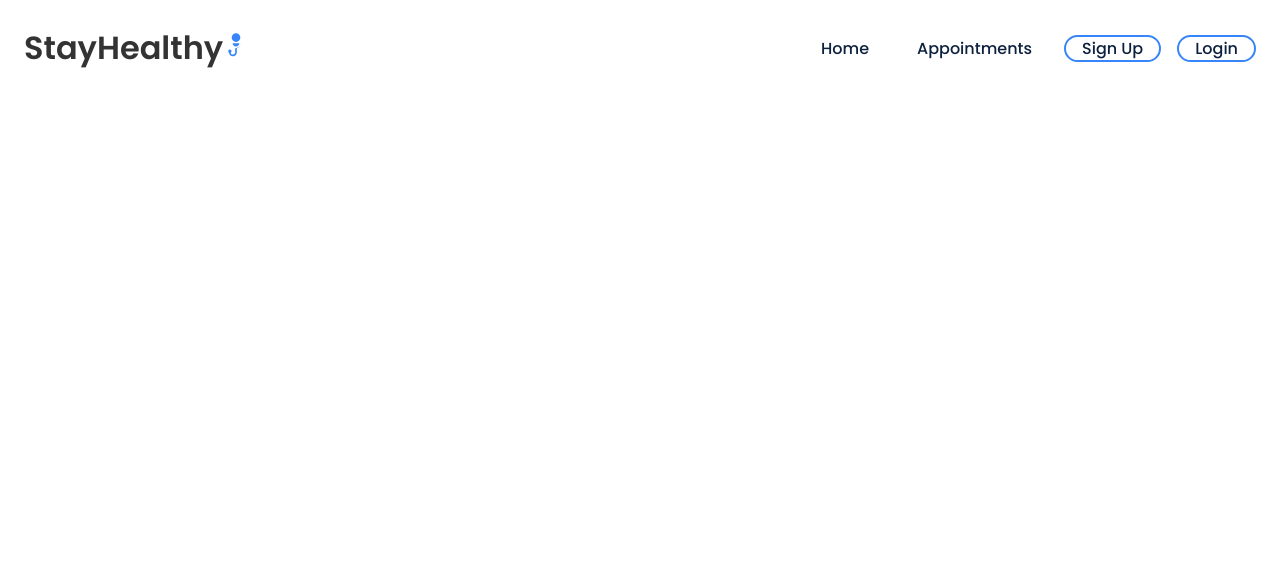
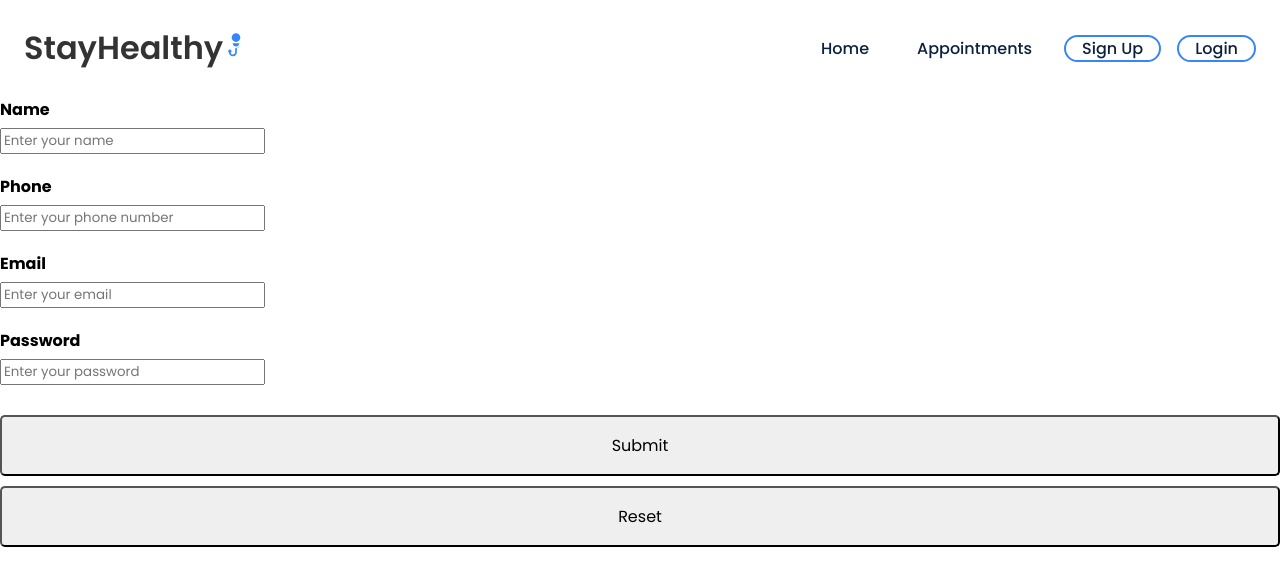
Before and after one commit to lliodde/test_med_app, a React (Create React App) app: page /signup in a window 1280 px wide. Shown: the top 586 px of the page. Built offline with nearby package versions, Linux system fonts and the light colour scheme.

Commit message:
update REACT again again

```diff
--- a/src/App.js
+++ b/src/App.js
@@ -3,21 +3,20 @@ import { BrowserRouter, Routes, Route } from 'react-router-dom';
 
 // Import your components
 import Navbar from './Components/Navbar/Navbar';
-import Landing_Page from './Components/Landing_Page/Landing_Page'; // Correct import path
+import LandingPage from './Components/LandingPage/LandingPage';
+import SignUp from './Components/SignUp/SignUp'; // Import Sign Up
+import Login from './Components/Login/Login';       // Import Login
 
 function App() {
   return (
     <BrowserRouter>
       <>
         <Navbar />
-        {/* The <Routes> wrapper tells the router where to render pages */}
         <Routes>
-          {/* This sets the Landing_Page as the default home page */}
-          <Route path="/" element={<Landing_Page />} />
-
-          {/* You will add other routes here, for example: */}
-          {/* <Route path="/login" element={<Login />} /> */}
-          {/* <Route path="/signup" element={<SignUp />} /> */}
+          {/* Add all the routes for your pages */}
+          <Route path="/" element={<LandingPage />} />
+          <Route path="/signup" element={<SignUp />} />
+          <Route path="/login" element={<Login />} />
         </Routes>
       </>
     </BrowserRouter>
--- /dev/null
+++ b/src/Components/Login/Login.js
@@ -0,0 +1,32 @@
+import React from 'react';
+import { Link } from 'react-router-dom'; // Import Link
+import './Login.css';
+
+const Login = () => {
+  return (
+    <div className="login-container">
+      <div className="login-form-container">
+        <h1>Login</h1>
+        <p className="sub-text">
+          Are you a new member? <Link to="/signup">Sign Up Here</Link>
+        </p>
+        <form>
+          <div className="form-group">
+            <label htmlFor="email">Email</label>
+            <input type="email" id="email" name="email" required placeholder="Enter your email" />
+          </div>
+          <div className="form-group">
+            <label htmlFor="password">Password</label>
+            <input type="password" id="password" name="password" required placeholder="Enter your password" />
+          </div>
+          <div className="btn-group">
+            <button type="submit" className="btn-submit">Login</button>
+            <button type="reset" className="btn-reset">Reset</button>
+          </div>
+        </form>
+      </div>
+    </div>
+  );
+};
+
+export default Login;
--- a/src/Components/Navbar/Navbar.js
+++ b/src/Components/Navbar/Navbar.js
@@ -1,13 +1,14 @@
 import React from 'react';
+import { Link } from 'react-router-dom'; // Import the Link component
 import './Navbar.css';
 
 const Navbar = () => {
   return (
     <nav>
       <div className="nav__logo">
-        <a href="/">
+        {/* This link now uses the Link component */}
+        <Link to="/">
           StayHealthy
-          {/* CORRECTED: Complete SVG code with self-closing path tags */}
           <svg xmlns="http://www.w3.org/2000/svg" height="26" width="26" viewBox="0 0 1000 1000" style={{ fill: '#3685fb' }}>
             <title>Doctor With Stethoscope SVG icon</title>
             <g>
@@ -18,18 +19,19 @@ const Navbar = () => {
               </g>
             </g>
           </svg>
-        </a>
+        </Link>
       </div>
 
       <div className="nav__icon">
         <i className="fa fa-bars"></i>
       </div>
 
+      {/* Navigation links updated to use the Link component */}
       <ul className="nav__links active">
-        <li className="link"><a href="/">Home</a></li>
-        <li className="link"><a href="/appointments">Appointments</a></li>
-        <li className="link"><a href="/signup" className="btn1">Sign Up</a></li>
-        <li className="link"><a href="/login" className="btn1">Login</a></li>
+        <li className="link"><Link to="/">Home</Link></li>
+        <li className="link"><Link to="/appointments">Appointments</Link></li>
+        <li className="link"><Link to="/signup" className="btn1">Sign Up</Link></li>
+        <li className="link"><Link to="/login" className="btn1">Login</Link></li>
       </ul>
     </nav>
   );
--- /dev/null
+++ b/src/Components/SignUp/SignUp.js
@@ -0,0 +1,42 @@
+import React from 'react';
+import { Link } from 'react-router-dom';
+import './SignUp.css';
+
+// The component function is named "SignUp"
+const SignUp = () => {
+  return (
+    <div className="signup-container">
+      <div className="signup-form-container">
+        <h1>Sign Up</h1>
+        <p className="sub-text">
+          Already a member? <Link to="/login">Login</Link>
+        </p>
+        <form>
+          <div className="form-group">
+            <label htmlFor="name">Name</label>
+            <input type="text" id="name" name="name" required placeholder="Enter your name" />
+          </div>
+          <div className="form-group">
+            <label htmlFor="phone">Phone</label>
+            <input type="tel" id="phone" name="phone" required placeholder="Enter your phone number" />
+          </div>
+          <div className="form-group">
+            <label htmlFor="email">Email</label>
+            <input type="email" id="email" name="email" required placeholder="Enter your email" />
+          </div>
+          <div className="form-group">
+            <label htmlFor="password">Password</label>
+            <input type="password" id="password" name="password" required placeholder="Enter your password" />
+          </div>
+          <div className="btn-group">
+            <button type="submit" className="btn-submit">Submit</button>
+            <button type="reset" className="btn-reset">Reset</button>
+          </div>
+        </form>
+      </div>
+    </div>
+  );
+};
+
+// You must export the SAME name as the component function
+export default SignUp;
```
Also changed, not shown: src/Components/LandingPage/LandingPage.js (renamed from src/Components/Landing_Page/Landing_Page.js, +5 -3 lines), src/Components/LandingPage/LandingPage.css (renamed from src/Components/Landing_Page/LandingPage.css), src/Components/LandingPage/LandingPage.html (renamed from src/Components/Landing_Page/LandingPage.html), src/Components/Login/Login.css (renamed from src/Components/Login.css), src/Components/Login/Login.html (renamed from src/Components/Login.html), src/Components/SignUp/SignUp.css (renamed from src/Components/Sign_Up/Sign_Up.css), src/Components/SignUp/SignUp.html (renamed from src/Components/Sign_Up/Sign_Up.html).
